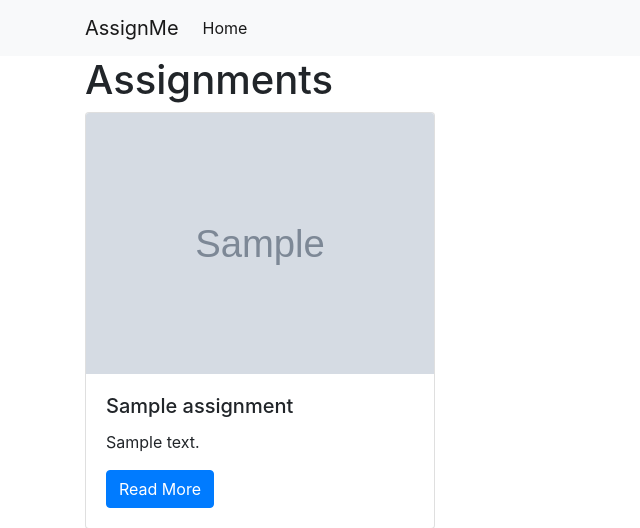
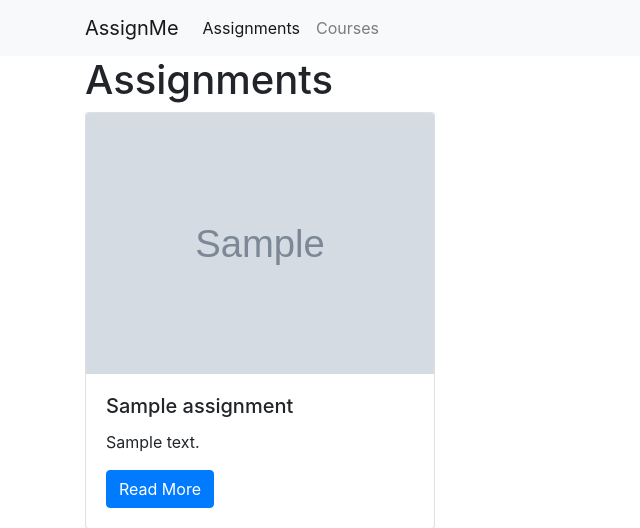
Before and after one commit to pingvine/assign-me-project, a Django app: page /assignments/ in a window 1280 px wide. Shown: the top 528 px of the page, without its empty margins (0-640 px from the left). Run offline with Django 3.2, Linux system fonts and the light colour scheme; tables that the repository leaves empty hold one stand-in row (values such as "Sample post"); grey boxes marked "Sample" are stand-in pictures; some libraries are stand-ins or nearby versions.

Commit message:
Add courses navlink

```diff
--- a/assignme/templates/base.html
+++ b/assignme/templates/base.html
@@ -10,7 +10,10 @@
         <div class="collapse navbar-collapse" id="navbarSupportedContent">
           <ul class="navbar-nav mr-auto">
             <li class="nav-item active">
-              <a class="nav-link" href="{% url 'project_index' %}">Home</a>
+              <a class="nav-link" href="{% url 'project_index' %}">Assignments</a>
+            </li>
+            <li class="nav-item">
+              <a class="nav-link" href="{% url 'course_index' %}">Courses</a>
             </li>
           </ul>
         </div>
```
